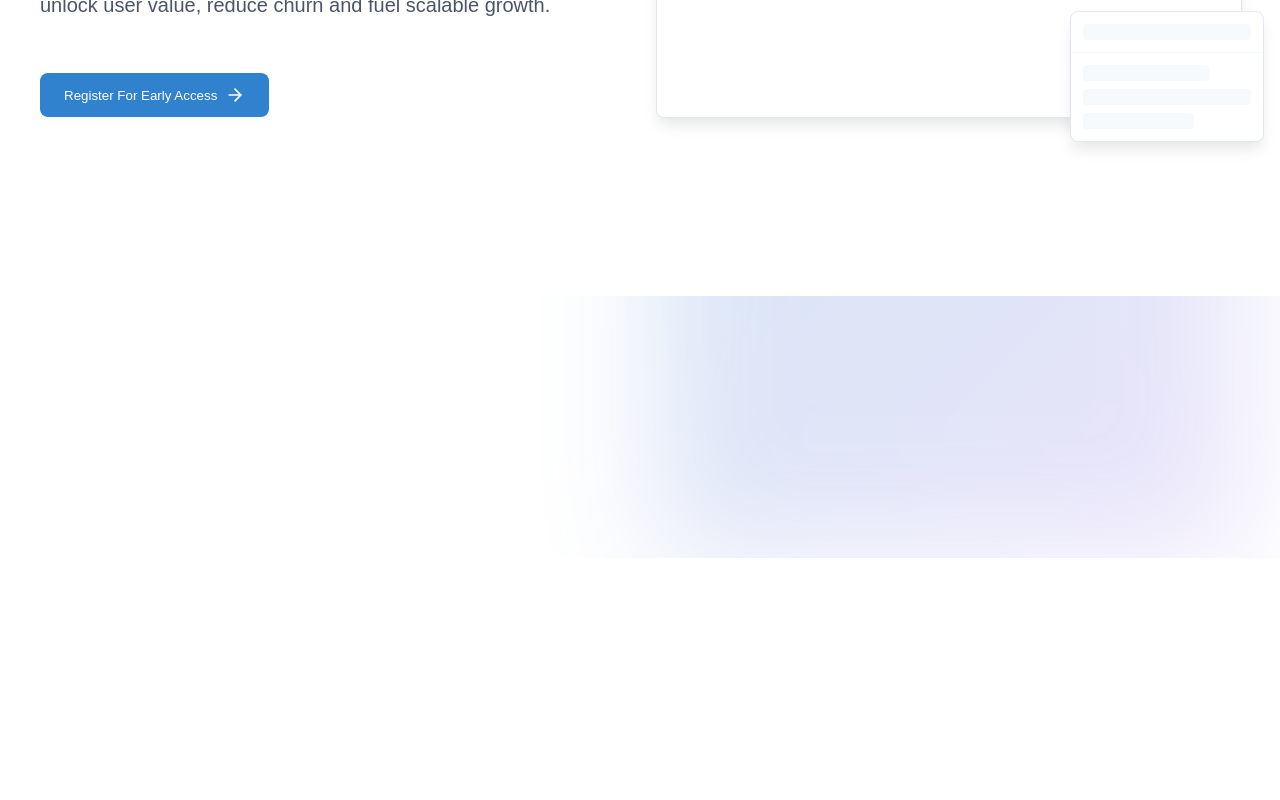
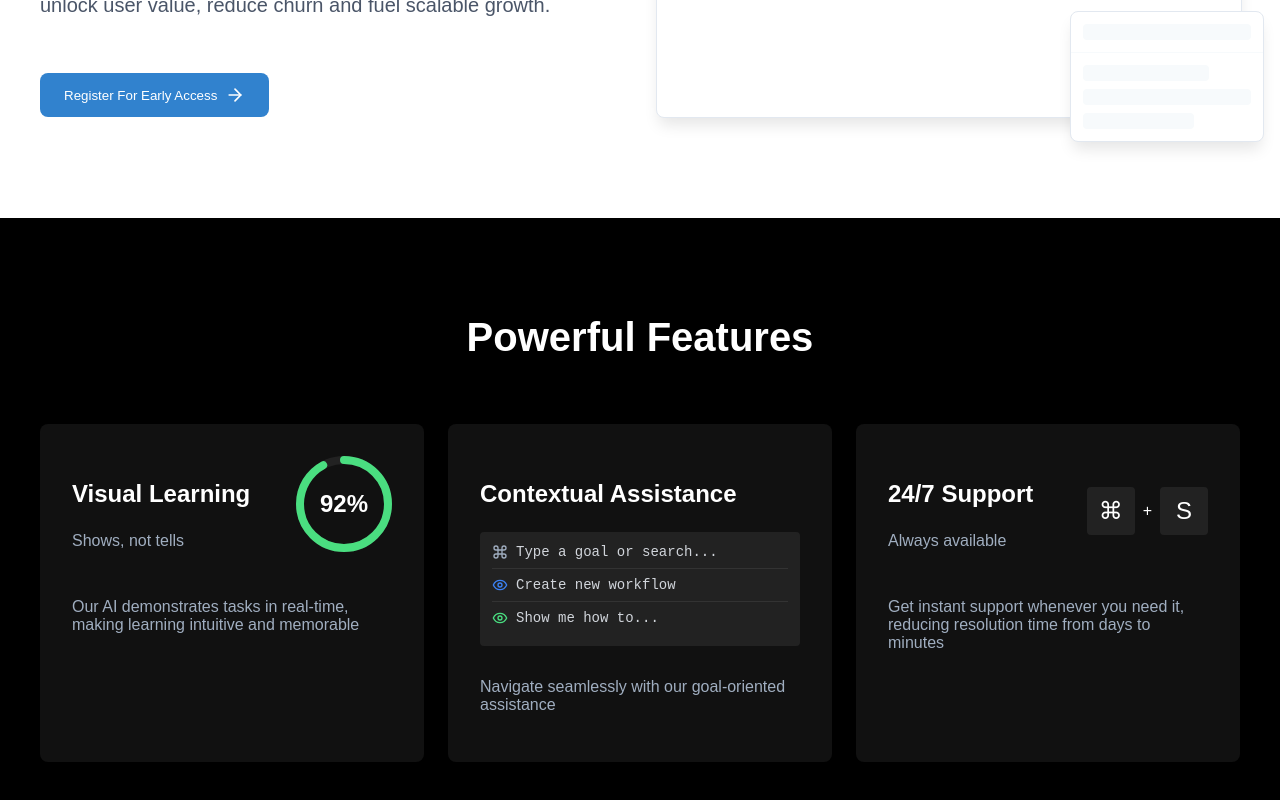
Before and after one commit to dtan8028/ai-csm-landingpage, a React (Create React App) app: page / in a window 1280 px wide. Shown: the part 504-1304 px from the top of the page. Before the commit the page ends 1062 px from the top, so only its background shows below. Built offline with nearby package versions, Linux system fonts and the light colour scheme.

Commit message:
Update App.js

```diff
--- a/src/App.js
+++ b/src/App.js
@@ -1,8 +1,63 @@
 import React from 'react';
-import { ArrowRight } from 'lucide-react';
+import { ArrowRight, Command, Eye } from 'lucide-react';
 
 const App = () => {
+  // Custom CircularProgressBar component
+  const CircularProgressBar = ({ value, text, size = 96, strokeWidth = 8 }) => {
+    const radius = (size - strokeWidth) / 2;
+    const circumference = radius * 2 * Math.PI;
+    const strokeDashoffset = circumference - (value / 100) * circumference;
+
+    return (
+      <div style={{ width: size, height: size, position: 'relative' }}>
+        <svg width={size} height={size} viewBox={`0 0 ${size} ${size}`}>
+          {/* Background circle */}
+          <circle
+            cx={size / 2}
+            cy={size / 2}
+            r={radius}
+            fill="transparent"
+            stroke="#222"
+            strokeWidth={strokeWidth}
+          />
+          {/* Progress circle */}
+          <circle
+            cx={size / 2}
+            cy={size / 2}
+            r={radius}
+            fill="transparent"
+            stroke="#4ade80"
+            strokeWidth={strokeWidth}
+            strokeDasharray={circumference}
+            strokeDashoffset={strokeDashoffset}
+            strokeLinecap="round"
+            transform={`rotate(-90 ${size/2} ${size/2})`}
+          />
+        </svg>
+        {/* Text in the middle */}
+        <div
+          style={{
+            position: 'absolute',
+            top: 0,
+            left: 0,
+            width: '100%',
+            height: '100%',
+            display: 'flex',
+            alignItems: 'center',
+            justifyContent: 'center',
+            fontSize: size / 4,
+            fontWeight: 'bold',
+            color: '#fff'
+          }}
+        >
+          {text}
+        </div>
+      </div>
+    );
+  };
+
   const styles = {
+    // Main container styles
     container: {
       minHeight: '100vh',
       backgroundColor: 'white',
@@ -160,6 +215,86 @@ const App = () => {
       filter: 'blur(60px)',
       opacity: '0.2',
       background: 'linear-gradient(135deg, #3182ce 0%, #9f7aea 100%)'
+    },
+
+    // PowerfulFeatures section styles
+    featuresContainer: {
+      backgroundColor: '#000',
+      color: '#fff',
+      padding: '4rem 1rem'
+    },
+    featuresInner: {
+      maxWidth: '1200px',
+      margin: '0 auto'
+    },
+    featuresTitle: {
+      fontSize: '2.5rem',
+      fontWeight: 'bold',
+      textAlign: 'center',
+      marginBottom: '4rem'
+    },
+    featuresGrid: {
+      display: 'grid',
+      gridTemplateColumns: window.innerWidth >= 768 ? 'repeat(3, 1fr)' : 'repeat(1, 1fr)',
+      gap: '1.5rem'
+    },
+    featureCard: {
+      backgroundColor: '#111',
+      borderRadius: '0.5rem',
+      padding: '2rem',
+      position: 'relative'
+    },
+    featureHeader: {
+      display: 'flex',
+      justifyContent: 'space-between',
+      marginBottom: '2rem'
+    },
+    featureTitle: {
+      fontSize: '1.5rem',
+      fontWeight: 'bold'
+    },
+    featureSubtitle: {
+      color: '#a0aec0',
+      marginTop: '0.5rem'
+    },
+    featureDesc: {
+      color: '#a0aec0'
+    },
+    commandBox: {
+      backgroundColor: '#222',
+      borderRadius: '0.25rem',
+      padding: '0.75rem',
+      fontFamily: 'monospace',
+      fontSize: '0.875rem',
+      marginTop: '1rem',
+      marginBottom: '2rem'
+    },
+    commandRow: {
+      display: 'flex',
+      alignItems: 'center',
+      marginBottom: '0.5rem'
+    },
+    commandDivider: {
+      borderTop: '1px solid #333',
+      paddingTop: '0.5rem',
+      marginTop: '0.5rem'
+    },
+    shortcutContainer: {
+      display: 'flex',
+      alignItems: 'center'
+    },
+    shortcutKey: {
+      width: '3rem',
+      height: '3rem',
+      backgroundColor: '#222',
+      borderRadius: '0.25rem',
+      display: 'flex',
+      alignItems: 'center',
+      justifyContent: 'center',
+      fontSize: '1.5rem'
+    },
+    shortcutPlus: {
+      margin: '0 0.5rem'
     }
   };
 
@@ -174,6 +309,7 @@ const App = () => {
         </div>
       </nav>
 
+      {/* Hero Section */}
       <div style={styles.main}>
         <div style={styles.leftColumn}>
           <div style={styles.contentBox}>
@@ -235,6 +371,79 @@ const App = () => {
           </div>
         </div>
       </div>
+
+      {/* Powerful Features Section */}
+      <div style={styles.featuresContainer}>
+        <div style={styles.featuresInner}>
+          <h2 style={styles.featuresTitle}>Powerful Features</h2>
+
+          <div style={styles.featuresGrid}>
+            {/* Feature 1: Visual Learning */}
+            <div style={styles.featureCard}>
+              <div style={styles.featureHeader}>
+                <div>
+                  <h3 style={styles.featureTitle}>Visual Learning</h3>
+                  <p style={styles.featureSubtitle}>Shows, not tells</p>
+                </div>
+                <CircularProgressBar value={92} text="92%" />
+              </div>
+              <p style={styles.featureDesc}>
+                Our AI demonstrates tasks in real-time, making learning intuitive and memorable
+              </p>
+            </div>
+
+            {/* Feature 2: Contextual Assistance */}
+            <div style={styles.featureCard}>
+              <div>
+                <h3 style={styles.featureTitle}>Contextual Assistance</h3>
+                <div style={styles.commandBox}>
+                  <div style={styles.commandRow}>
+                    <Command style={{ width: '1rem', height: '1rem', marginRight: '0.5rem', color: '#a0aec0' }} />
+                    <span style={{ color: '#d1d5db' }}>Type a goal or search...</span>
+                  </div>
+                  <div style={styles.commandDivider}>
+                    <div style={styles.commandRow}>
+                      <Eye style={{ width: '1rem', height: '1rem', marginRight: '0.5rem', color: '#3b82f6' }} />
+                      <span style={{ color: '#d1d5db' }}>Create new workflow</span>
+                    </div>
+                  </div>
+                  <div style={styles.commandDivider}>
+                    <div style={styles.commandRow}>
+                      <Eye style={{ width: '1rem', height: '1rem', marginRight: '0.5rem', color: '#4ade80' }} />
+                      <span style={{ color: '#d1d5db' }}>Show me how to...</span>
+                    </div>
+                  </div>
+                </div>
+              </div>
+              <p style={styles.featureDesc}>
+                Navigate seamlessly with our goal-oriented assistance
+              </p>
+            </div>
+
+            {/* Feature 3: 24/7 Support */}
+            <div style={styles.featureCard}>
+              <div style={styles.featureHeader}>
+                <div>
+                  <h3 style={styles.featureTitle}>24/7 Support</h3>
+                  <p style={styles.featureSubtitle}>Always available</p>
+                </div>
+                <div style={styles.shortcutContainer}>
+                  <div style={styles.shortcutKey}>
+                    ⌘
+                  </div>
+                  <span style={styles.shortcutPlus}>+</span>
+                  <div style={styles.shortcutKey}>
+                    S
+                  </div>
+                </div>
+              </div>
+              <p style={styles.featureDesc}>
+                Get instant support whenever you need it, reducing resolution time from days to minutes
+              </p>
+            </div>
+          </div>
+        </div>
+      </div>
     </div>
   );
 };
```
